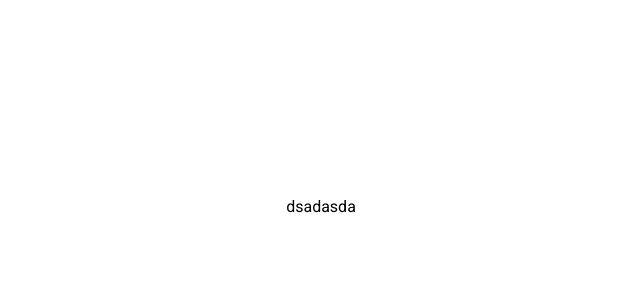
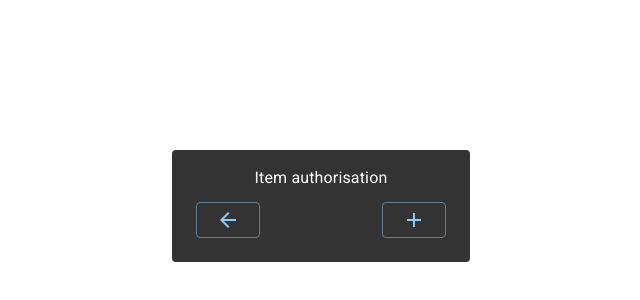
Before and after one commit to overextended/ox_doorlock, a React (Vite) app in the folder web/: page /item_auth in a window 1280 px wide. Shown: the part 194-494 px from the top of the page, without its empty margins (319-959 px from the left). Built offline with nearby package versions, Linux system fonts and the light colour scheme.

Commit message:
feat(nui): WIP auth components

```diff
--- a/web/package.json
+++ b/web/package.json
@@ -10,6 +10,7 @@
   "dependencies": {
     "@emotion/react": "^11.8.2",
     "@emotion/styled": "^11.8.1",
+    "@mui/icons-material": "^5.5.1",
     "@mui/material": "^5.5.3",
     "react": "^17.0.2",
     "react-dom": "^17.0.2",
--- a/web/src/components/App.tsx
+++ b/web/src/components/App.tsx
@@ -1,6 +1,7 @@
 import { Box } from '@mui/material';
 import { BrowserRouter, Routes, Route } from 'react-router-dom';
 import Settings from './settings';
+import Auth from './auth';
 
 const App: React.FC = () => {
   return (
@@ -8,8 +9,8 @@ const App: React.FC = () => {
       <BrowserRouter>
         <Routes>
           <Route path="/" element={<Settings />} />
-          <Route path="job_auth" element={<>hdsakdosa</>} />
-          <Route path="item_auth" element={<>dsadasda</>} />
+          <Route path="job_auth" element={<Auth type="job" />} />
+          <Route path="item_auth" element={<Auth type="item" />} />
         </Routes>
       </BrowserRouter>
     </Box>
--- /dev/null
+++ b/web/src/components/auth/index.tsx
@@ -0,0 +1,64 @@
+import { Box, Button, TextField, Typography } from '@mui/material';
+import { Add, ArrowBack } from '@mui/icons-material';
+import { useState } from 'react';
+import { useNavigate } from 'react-router-dom';
+
+const Auth: React.FC<{ type: string }> = ({ type }) => {
+  const [itemFields, setItemFields] = useState<string[]>([]);
+  const [jobFields, setJobFields] = useState<{ name: string; group: number }[]>([]);
+  const navigate = useNavigate();
+
+  const createFields = () => {
+    type === 'item'
+      ? setItemFields([...itemFields, ''])
+      : setJobFields([...jobFields, { name: '', group: 0 }]);
+  };
+
+  return (
+    <>
+      <Box
+        height="fit-content"
+        bgcolor="rgba(0, 0, 0, 0.8)"
+        display="flex"
+        flexDirection="column"
+        justifyContent="center"
+        alignItems="center"
+        color="white"
+        p={3}
+        pt={2}
+        width={250}
+        borderRadius={1}
+        textAlign="center"
+      >
+        <Typography style={{ marginBottom: '0.7rem' }}>
+          {type === 'item' ? 'Item' : 'Job'} authorisation
+        </Typography>
+        {type === 'item' ? (
+          <>
+            {itemFields.map((item, idx) => (
+              <>
+                <TextField label="Item name" style={{ marginBottom: '0.7rem' }} fullWidth />
+              </>
+            ))}
+          </>
+        ) : (
+          jobFields.map((job) => (
+            <>
+              <TextField style={{ marginBottom: '0.7rem' }} fullWidth />
+            </>
+          ))
+        )}
+        <Box display="flex" width="100%" justifyContent="space-between" alignItems="center">
+          <Button variant="outlined" onClick={() => navigate('/')}>
+            <ArrowBack />
+          </Button>
+          <Button onClick={createFields} variant="outlined">
+            <Add />
+          </Button>
+        </Box>
+      </Box>
+    </>
+  );
+};
+
+export default Auth;
--- a/web/src/components/settings/AuthorisationButtons.tsx
+++ b/web/src/components/settings/AuthorisationButtons.tsx
@@ -3,6 +3,7 @@ import { Button } from '@mui/material';
 const AuthorisationButtons: React.FC = () => {
   return (
     <>
+      {/* Todo: Use react-router components instead of href */}
       <Button fullWidth style={{ marginBottom: '0.7rem' }} variant="outlined" href="job_auth">
         Job Authorisation
       </Button>
```
Also changed, not shown: 1 other file (tests, documents, lock files or other folders).
